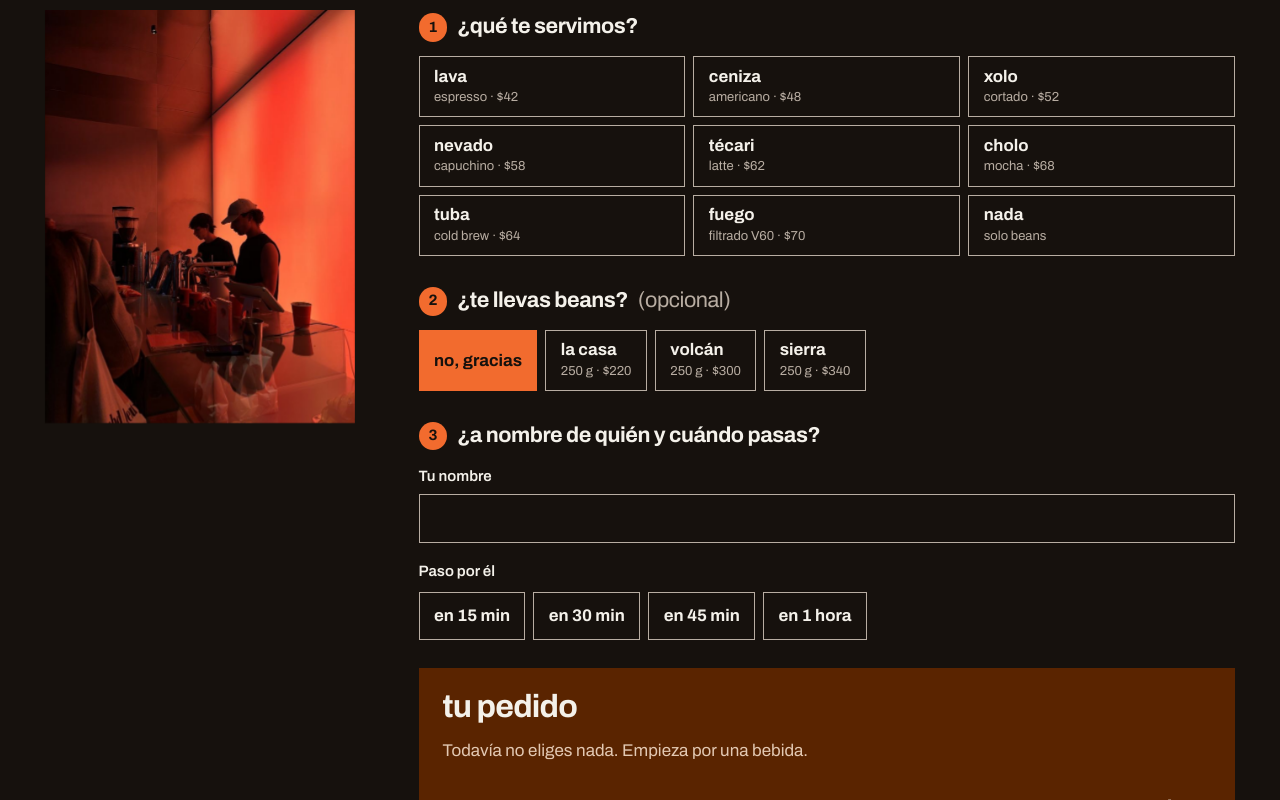
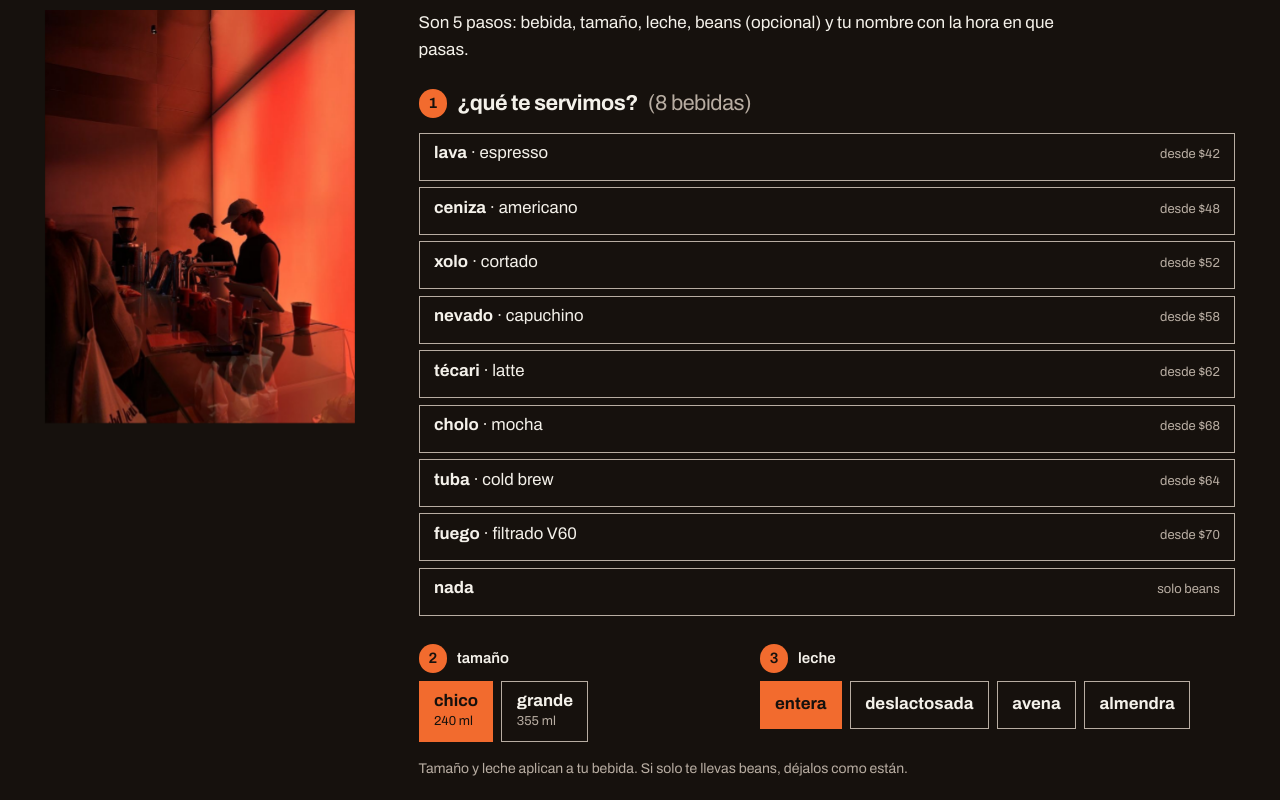
Before and after one commit to s4idl/koffe, a React (Vite) app: page / in a window 1280 px wide. Shown: the part 3360-4160 px from the top of the page. Built offline with nearby package versions, Linux system fonts and the light colour scheme.

Commit message:
Reorganizar el pedido en 5 pasos visibles y lista vertical de bebidas tras la prueba con usuario

```diff
--- a/src/components/Order.jsx
+++ b/src/components/Order.jsx
@@ -63,6 +63,19 @@ function ticketItems(order) {
     })
   }
   return items
+}
+
+// Visible number for sighted users; screen readers hear "paso 2 de 5" so they know
+// where they are and how much is left.
+function Step({ n }) {
+  return (
+    <>
+      <span className="step" aria-hidden="true">
+        {n}
+      </span>
+      <span className="visually-hidden">paso {n} de 5: </span>
+    </>
+  )
 }
 
 // A native radio styled as a selectable card. The input stays in the accessibility
@@ -217,13 +230,15 @@ export default function Order() {
             </div>
           ) : (
             <form className="order-form" ref={formRef} onSubmit={handleSubmit} noValidate>
+              <p className="order-howto">
+                Son 5 pasos: bebida, tamaño, leche, beans (opcional) y tu nombre con la hora en que
+                pasas.
+              </p>
               <div className="order-steps">
                 <fieldset className="group">
                   <legend>
-                    <span className="step" aria-hidden="true">
-                      1
-                    </span>
-                    ¿qué te servimos?
+                    <Step n={1} />
+                    ¿qué te servimos? <span className="optional">({drinks.length} bebidas)</span>
                   </legend>
                   <div className="chips chips-drinks">
                     {drinks.map((d) => (
@@ -235,10 +250,17 @@ export default function Order() {
                         onChange={handleChange}
                         describedBy={errorId('drink')}
                       >
-                        <span className="chip-title">{d.name}</span>
+                        <span className="chip-title">
+                          {d.name}
+                          <span className="visually-hidden">, </span>
+                          <span className="chip-real">
+                            <span aria-hidden="true"> · </span>
+                            <span lang={d.realLang}>{d.real}</span>
+                          </span>
+                        </span>
                         <span className="visually-hidden">, </span>
                         <span className="chip-meta">
-                          <span lang={d.realLang}>{d.real}</span> · <Price value={d.small} />
+                          desde <Price value={d.small} />
                         </span>
                       </Chip>
                     ))}
@@ -250,16 +272,21 @@ export default function Order() {
                       describedBy={errorId('drink')}
                     >
                       <span className="chip-title">nada</span>
+                      <span className="visually-hidden">, </span>
                       <span className="chip-meta">solo beans</span>
                     </Chip>
                   </div>
                   {errorText('drink')}
                 </fieldset>
 
-                {drink && (
+                {/* Size and milk are always on the page so nobody has to guess they exist;
+                    they only count when a drink is picked. */}
                 <div className="group-row">
-                    <fieldset className="group">
-                      <legend>tamaño</legend>
+                  <fieldset className="group" aria-describedby="order-drink-only">
+                    <legend>
+                      <Step n={2} />
+                      tamaño
+                    </legend>
                     <div className="chips">
                       {sizes.map((s) => (
                         <Chip
@@ -271,15 +298,24 @@ export default function Order() {
                         >
                           <span className="chip-title">{s.label}</span>
                           <span className="chip-meta">
-                              <Say show={s.detail} as={s.spoken} /> · <Price value={drink[s.id]} />
+                            <Say show={s.detail} as={s.spoken} />
+                            {drink && (
+                              <>
+                                {' '}
+                                · <Price value={drink[s.id]} />
+                              </>
+                            )}
                           </span>
                         </Chip>
                       ))}
                     </div>
                   </fieldset>
 
-                    <fieldset className="group">
-                      <legend>leche</legend>
+                  <fieldset className="group" aria-describedby="order-drink-only">
+                    <legend>
+                      <Step n={3} />
+                      leche
+                    </legend>
                     <div className="chips">
                       {milks.map((m) => (
                         <Chip
@@ -295,13 +331,13 @@ export default function Order() {
                     </div>
                   </fieldset>
                 </div>
-                )}
+                <p className="group-hint" id="order-drink-only">
+                  Tamaño y leche aplican a tu bebida. Si solo te llevas beans, déjalos como están.
+                </p>
 
                 <fieldset className="group">
                   <legend>
-                    <span className="step" aria-hidden="true">
-                      2
-                    </span>
+                    <Step n={4} />
                     ¿te llevas beans? <span className="optional">(opcional)</span>
                   </legend>
                   <div className="chips">
@@ -345,9 +381,7 @@ export default function Order() {
 
                 <fieldset className="group">
                   <legend>
-                    <span className="step" aria-hidden="true">
-                      3
-                    </span>
+                    <Step n={5} />
                     ¿a nombre de quién y cuándo pasas?
                   </legend>
                   <div className="field">
--- a/src/index.css
+++ b/src/index.css
@@ -724,9 +724,33 @@ select:focus-visible {
   gap: 0.5rem;
 }
 
+/* One drink per row: screen reader and eyes go top to bottom, never zigzag */
 .chips-drinks {
   display: grid;
-  grid-template-columns: repeat(3, 1fr);
+  grid-template-columns: 1fr;
+  gap: 0.4rem;
+}
+
+.chips-drinks .chip {
+  flex-direction: row;
+  justify-content: space-between;
+  align-items: baseline;
+  gap: 1rem;
+}
+
+.chip-real {
+  font-weight: 400;
+}
+
+.order-howto {
+  margin: 0 0 1.5rem;
+  max-width: 40rem;
+}
+
+.group-hint {
+  margin: -0.75rem 0 2rem;
+  font-size: 0.875rem;
+  color: var(--muted-on-ink);
 }
 
 /* Radio card: selected state is a full orange fill (6:1 against the ink block) */
@@ -1194,10 +1218,6 @@ address {
     min-height: 0;
   }
 
-  .chips-drinks {
-    grid-template-columns: 1fr 1fr;
-  }
-
   .group-row {
     grid-template-columns: 1fr;
   }
```
Also changed, not shown: 1 other file (tests, documents, lock files or other folders). Lines whose indentation alone changed are shown as unchanged.
